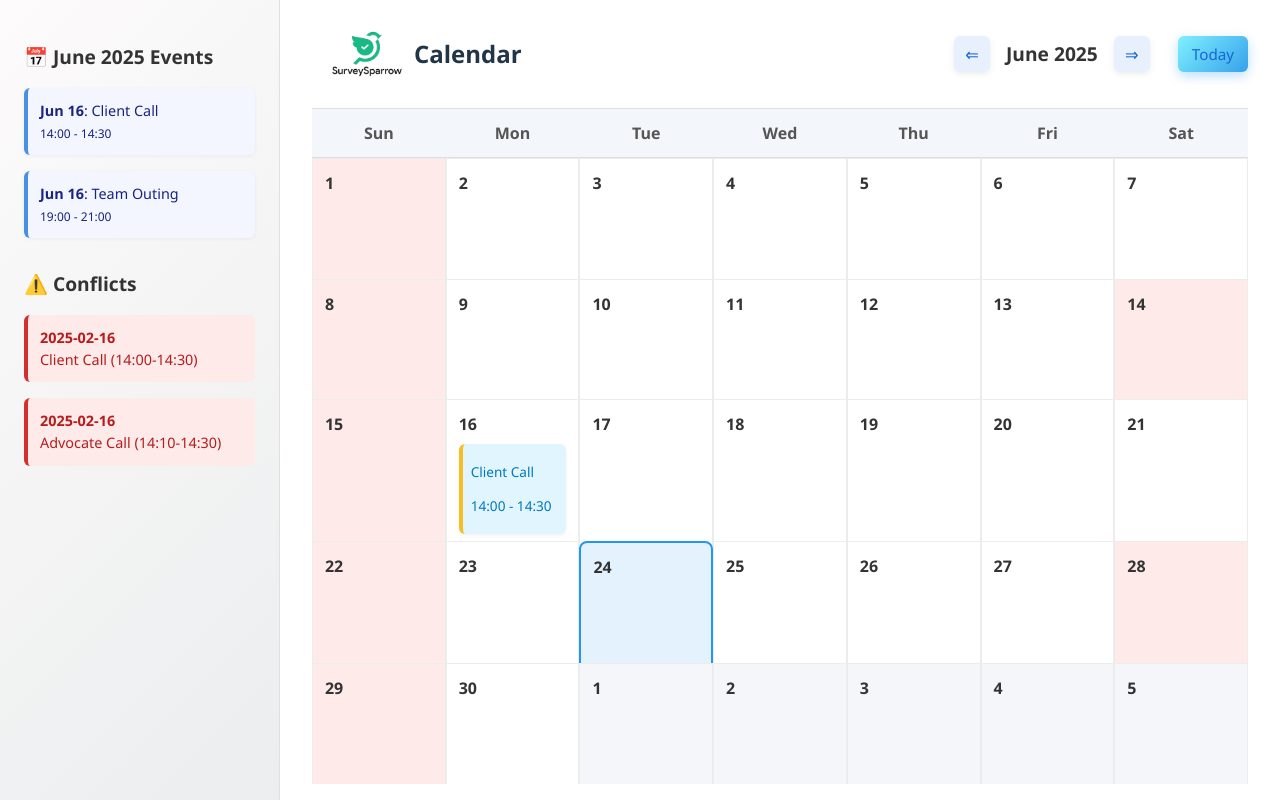
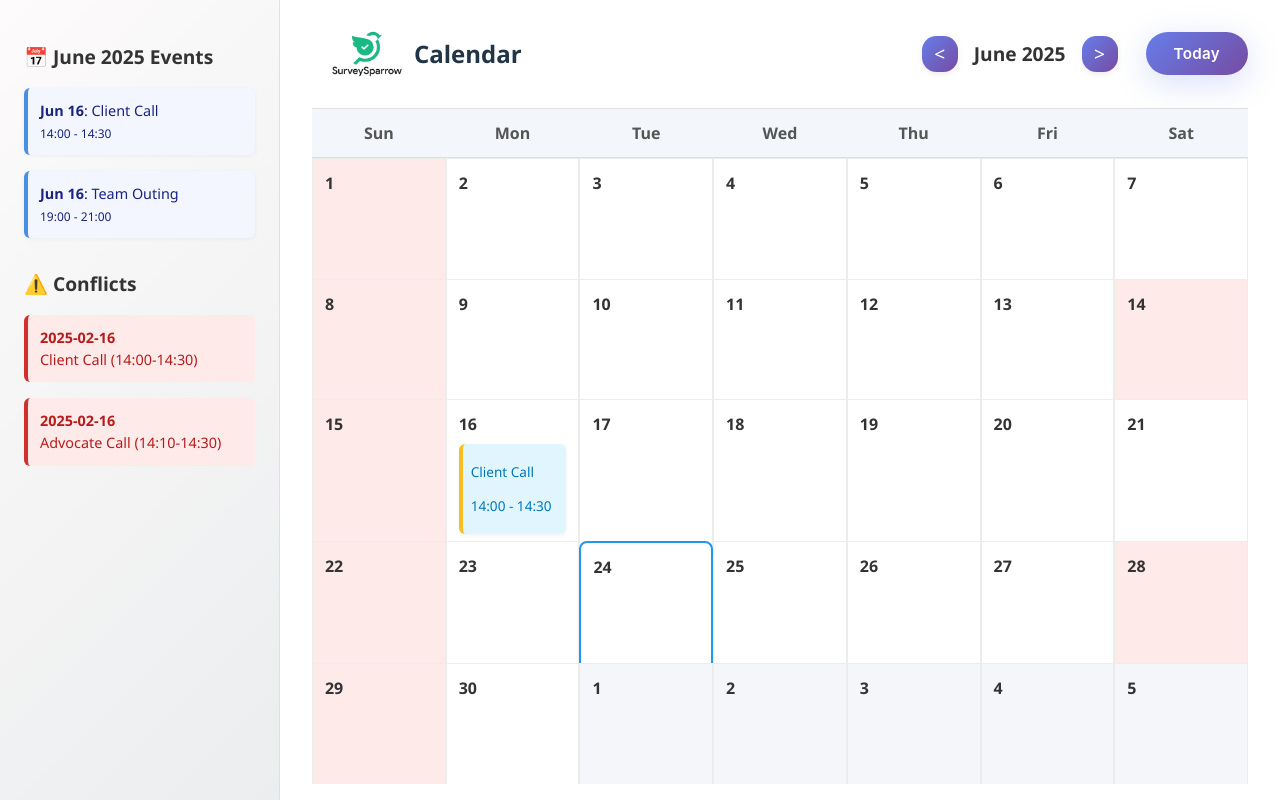
Before and after one commit to jayadhanush/googleCalendar, a React (Vite) app: page / in a window 1280 px wide. Built offline with nearby package versions, Linux system fonts and the light colour scheme.

Commit message:
basic working model

```diff
--- a/src/components/CalendarHeader.jsx
+++ b/src/components/CalendarHeader.jsx
@@ -11,13 +11,13 @@ function CalendarHeader({ currentDate, onPrev, onNext, onToday }) {
      </div>
       <div className="calendar-controls">
       <button className="nav-btn" onClick={onPrev}>
-        <span>&lArr;</span>
+        <span>&lt;</span>
       </button>
 
       <span className="month-year">{currentDate.format('MMMM YYYY')}</span>
 
       <button className="nav-btn" onClick={onNext}>
-        <span>&rArr;</span>
+        <span>&gt;</span>
       </button>
 
     <button onClick={onToday} className="today-button">Today</button>
--- a/src/styles/calendar.css
+++ b/src/styles/calendar.css
@@ -102,9 +102,10 @@ html, body {
 
   /* Today */
   .today {
-  background: #e3f2fd !important;
+    background: #e3f2fd t;
     border: 2px solid #2196f3;
     border-radius: 8px;
+    color:#fff
   }
 
   /* Not Current Month */
@@ -130,32 +131,35 @@ html, body {
     background-color: #b3e5fc;
   }
 
-/* Today Button */
-.today-button {
+   .calendar-controls .today-button {
             margin-left: 12px;
-  padding: 8px 20px;
-   color: #fff;
-  background: linear-gradient(135deg, #7ff0ff, #36a2eb);
+            padding: 12px 28px;
+            color: #ffffff;
+            background: linear-gradient(135deg, #667eea 0%, #764ba2 100%);
 
-  font-weight: bold;
+            font-weight: 600;
             font-size: 0.95rem;
+            letter-spacing: 0.3px;
 
             border: none;
-  border-radius: 8px;
+            border-radius: 24px;
             cursor: pointer;
-  box-shadow: 0 4px 12px rgba(33, 150, 243, 0.3);
+
+            box-shadow: 0 8px 32px rgba(102, 126, 234, 0.25);
             transition: all 0.3s ease;
+            font-family: -apple-system, BlinkMacSystemFont, 'Segoe UI', sans-serif;
+
         }
 
         .today-button:hover {
-  background: linear-gradient(135deg, #75bdec, #1d9ef3);
-  transform: translateY(-2px);
-  box-shadow: 0 6px 18px rgba(33, 150, 243, 0.4);
+            background: linear-gradient(135deg, #764ba2 0%, #667eea 100%);
+            transform: translateY(-3px);
+            box-shadow: 0 12px 40px rgba(102, 126, 234, 0.4);
         }
 
         .today-button:active {
-  transform: scale(0.98);
-  box-shadow: 0 2px 8px rgba(33, 150, 243, 0.2);
+            transform: translateY(-1px);
+            box-shadow: 0 6px 24px rgba(102, 126, 234, 0.3);
         }
 
   .calendar-title {
@@ -243,15 +247,14 @@ html, body {
     justify-content: flex-end;
   }
 
-.nav-btn {
-  background-color: #f1f3f4;
+  .calendar-controls .nav-btn {
+    background: linear-gradient(135deg, #667eea 0%, #764ba2 100%);
     border: none;
-  color: #1a73e8;
+    color: #ffffff;
     width: 36px;
     height: 36px;
-  font-size: 18px;
-  font-weight: bold;
-  border-radius: 50%;
+    font-size: 1.2rem;
+    border-radius: 40%;
     cursor: pointer;
     transition: all 0.2s ease;
     display: flex;
```
Lines whose indentation alone changed are shown as unchanged.
